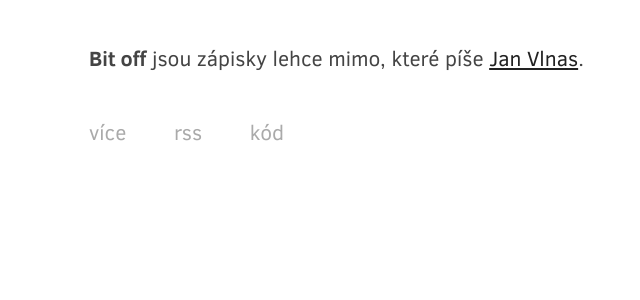
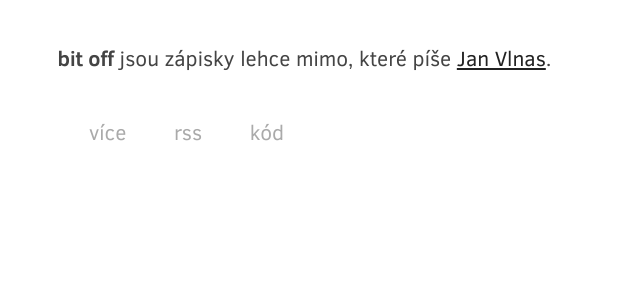
Before and after one commit to jnv/bitoff.cz, a Jekyll site: the page built from index.html, in a window 1280 px wide. Shown: the top 300 px of the page, without its empty margins (215-855 px from the left). Built offline with Jekyll 4.4.1, drawn with Linux system fonts in a browser that asks for light colours.

Commit message:
Footnotes, lists styling

```diff
--- a/assets/main.css
+++ b/assets/main.css
@@ -86,9 +86,10 @@
   color: #666;
 }
 
-a.footnote {
+a.footnote, a.reversefootnote {
   text-decoration: none;
 }
+
 
 /**************************
  Headings
@@ -219,7 +220,16 @@
 
 ul, ol {
   list-style-position: outside;
-  /*padding-left: 0;*/
+  margin: 0.875em 0;
+  padding-left: 1em;
+}
+
+ul {
+  list-style-type: disc;
+}
+
+li {
+  margin: 0.875em 0;
 }
 
 hr {
@@ -275,17 +285,25 @@
   margin: 0 auto;
 }
 
+.site-intro {
+  text-indent: -1.5em;
+}
+
 .meta {
   color: #aaa;
 }
 
 .posts {
   list-style: none;
-  line-height: 2;
+  padding-left: 0;
+}
+
+.posts time {
+  color: #aaa;
+  display: block;
 }
 
 .posts {
-  color: #aaa;
 }
 
 .site-footer {
--- a/index.html
+++ b/index.html
@@ -5,10 +5,13 @@
 ---
 
 <main class="home">
-  <p><strong lang="en">Bit off</strong> jsou zápisky lehce mimo, které píše <a href="http://jan.vlnas.cz/" rel="me">Jan Vlnas</a>.</p>
+  <p class="site-intro"><strong lang="en">bit off</strong> jsou zápisky lehce mimo, které píše <a href="http://jan.vlnas.cz/" rel="me">Jan Vlnas</a>.</p>
   <ul class="posts">
     {% for post in site.posts %}
-      <li><time class="dt-published" datetime="{{ post.date | date_xmlschema}}">{{ post.date | date: "%-d. %-m. %Y" }}</time> &ndash; <a href="{{ post.url }}">{{ post.title }}</a></li>
+      <li>
+      <time class="dt-published" datetime="{{ post.date | date_xmlschema}}">{{ post.date | date: "%-d. %-m. %Y" }}</time>
+      <a href="{{ post.url }}">{{ post.title }}</a>
+      </li>
     {% endfor %}
   </ul>
 </main>
```
